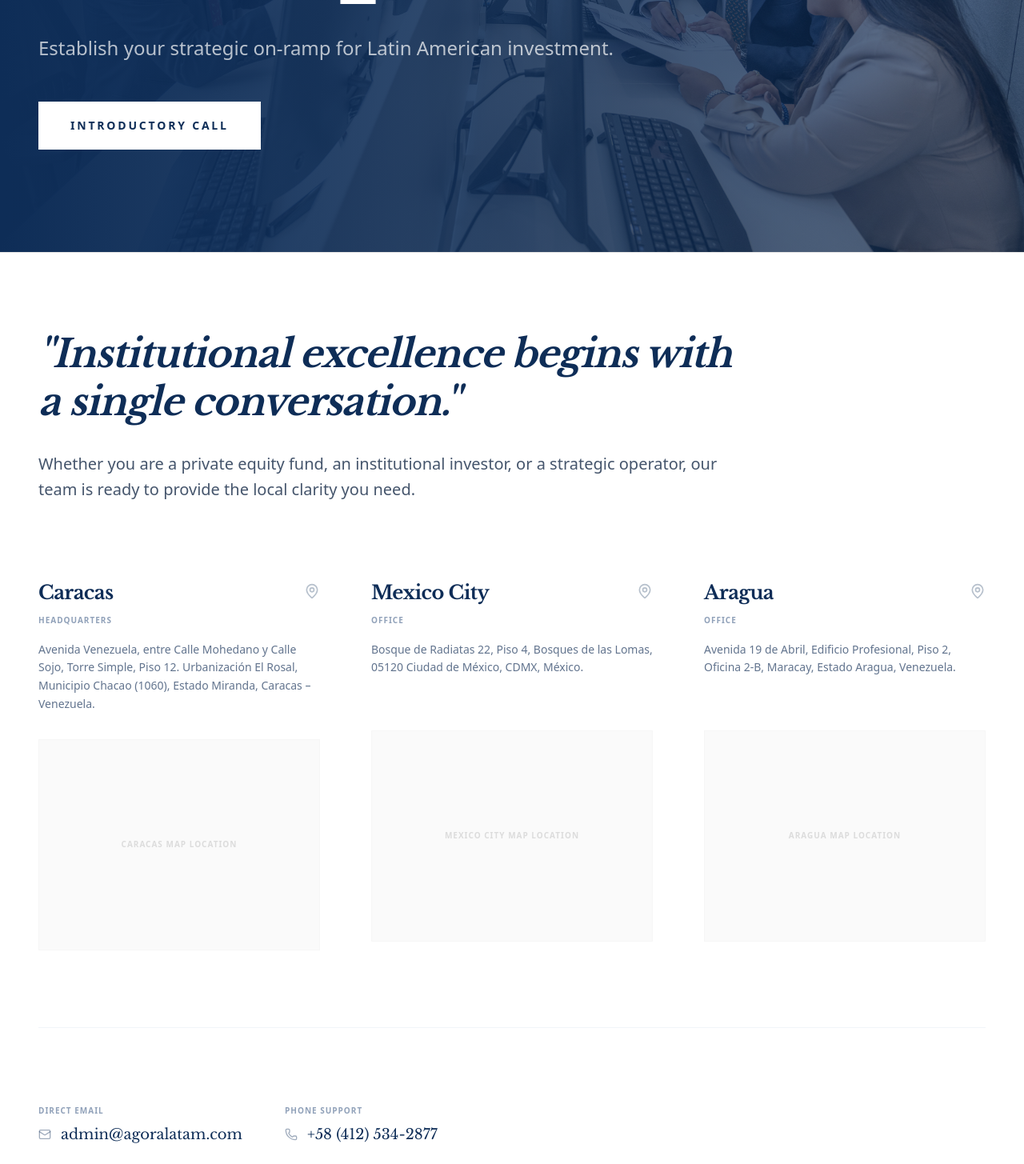
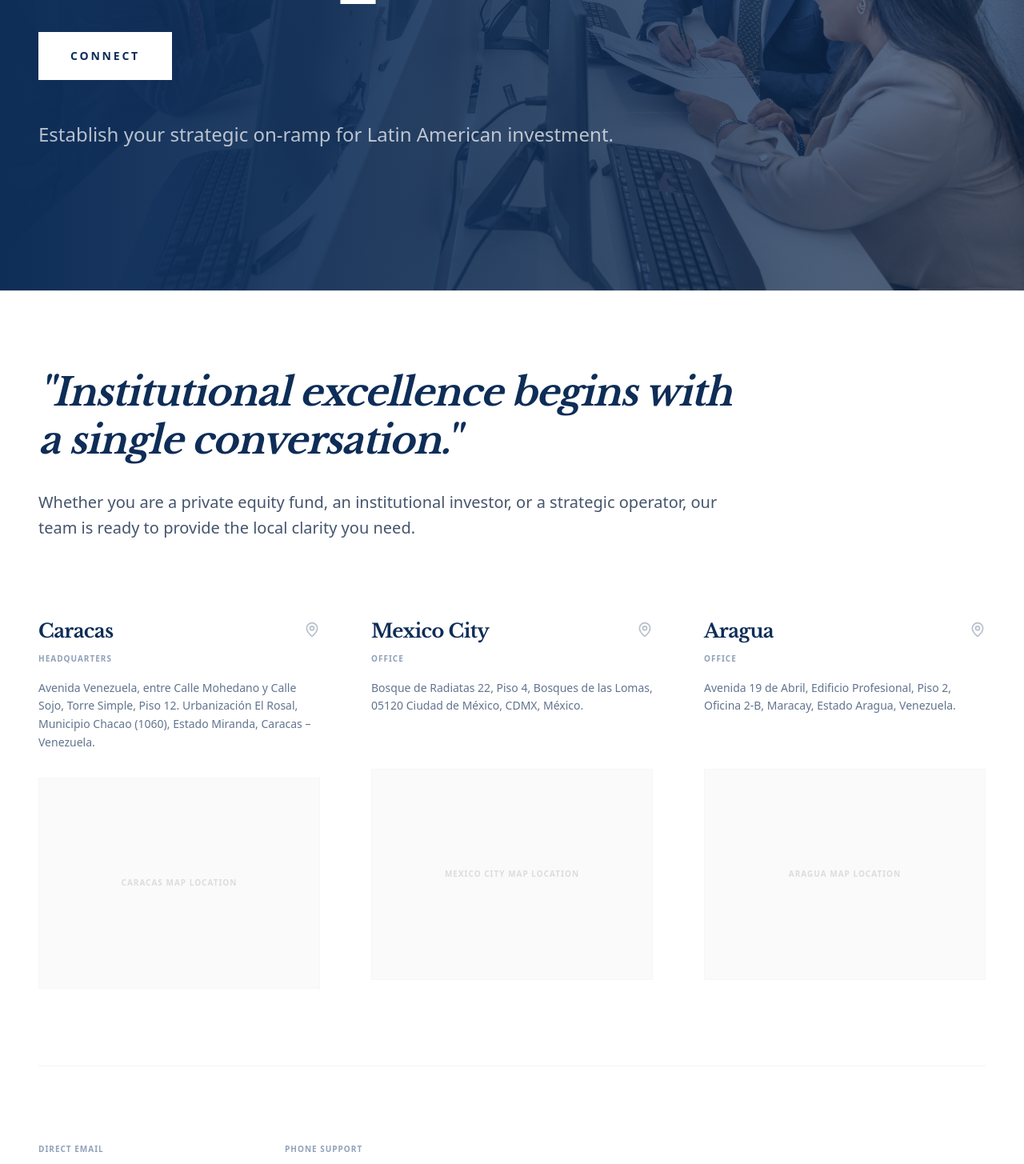
Before and after one commit to dp-agora/agora-web, a Next.js app: page /en/contact in a window 1280 px wide. Shown: the part 620-2075 px from the top of the page at 80% size. Built offline with nearby package versions, Linux system fonts and the light colour scheme.

Commit message:
final changes to profiles

```diff
--- a/messages/es.json
+++ b/messages/es.json
@@ -212,7 +212,8 @@
         },
         "office": {
             "focus": "Sede Principal",
-            "map": "Ubicación Mapa HQ Caracas"
+            "map": "Ubicación Mapa HQ Caracas",
+            "connect": "Conectar"
         }
     },
     "TeamPage": {
--- a/src/app/[locale]/contact/page.tsx
+++ b/src/app/[locale]/contact/page.tsx
@@ -3,7 +3,7 @@
 import { Navbar } from "@/components/layout/Navbar";
 import { Footer } from "@/components/layout/Footer";
 import { PageHeader } from "@/components/layout/PageHeader";
-import { MapPin, Mail, Phone } from "lucide-react";
+import { MapPin } from "lucide-react";
 import { useTranslations } from "next-intl";
 import { useBooking } from "@/context/BookingContext";
 
@@ -46,7 +46,7 @@ export default function ContactPage() {
                     imageSrc="/assets/team/team-Connect.jpg"
                     imageOpacity={0.4}
                     cta={{
-                        label: t("header.badge"),
+                        label: t("office.connect"),
                         onClick: openBooking
                     }}
                 />
@@ -100,9 +100,8 @@ export default function ContactPage() {
                                     </span>
                                     <a
                                         href={`mailto:${contactInfo.email}`}
-                                        className="text-lg font-serif text-primary hover:text-primary/70 transition-colors flex items-center gap-3"
+                                        className="text-lg font-serif text-primary hover:text-primary/70 transition-colors block"
                                     >
-                                        <Mail className="h-4 w-4 text-primary/40" />
                                         {contactInfo.email}
                                     </a>
                                 </div>
@@ -110,8 +109,7 @@ export default function ContactPage() {
                                     <span className="text-[10px] font-bold uppercase tracking-widest text-slate-400 block mb-2">
                                         {t("details.phone")}
                                     </span>
-                                    <span className="text-lg font-serif text-primary flex items-center gap-3">
-                                        <Phone className="h-4 w-4 text-primary/40" />
+                                    <span className="text-lg font-serif text-primary block">
                                         {contactInfo.phone}
                                     </span>
                                 </div>
--- a/src/components/layout/PageHeader.tsx
+++ b/src/components/layout/PageHeader.tsx
@@ -104,19 +104,19 @@ export function PageHeader({
                         {title}
                     </h1>
 
+                    {cta && (
+                        <button
+                            onClick={cta.onClick}
+                            className={`inline-flex items-center justify-center px-10 py-5 text-sm font-bold uppercase tracking-[0.2em] transition-all active:scale-95 mb-12 ${isDark ? 'bg-white text-primary hover:bg-white/90' : 'bg-primary text-white hover:bg-primary/90'}`}
+                        >
+                            {cta.label}
+                        </button>
+                    )}
+
                     {description && (
                         <p className={`text-xl md:text-2xl ${isDark ? 'text-white/70' : 'text-slate-500'} max-w-3xl leading-relaxed font-light mb-12`}>
                             {description}
                         </p>
-                    )}
-
-                    {cta && (
-                        <button
-                            onClick={cta.onClick}
-                            className={`inline-flex items-center justify-center px-10 py-5 text-sm font-bold uppercase tracking-[0.2em] transition-all active:scale-95 ${isDark ? 'bg-white text-primary hover:bg-white/90' : 'bg-primary text-white hover:bg-primary/90'}`}
-                        >
-                            {cta.label}
-                        </button>
                     )}
                 </motion.div>
 
```
